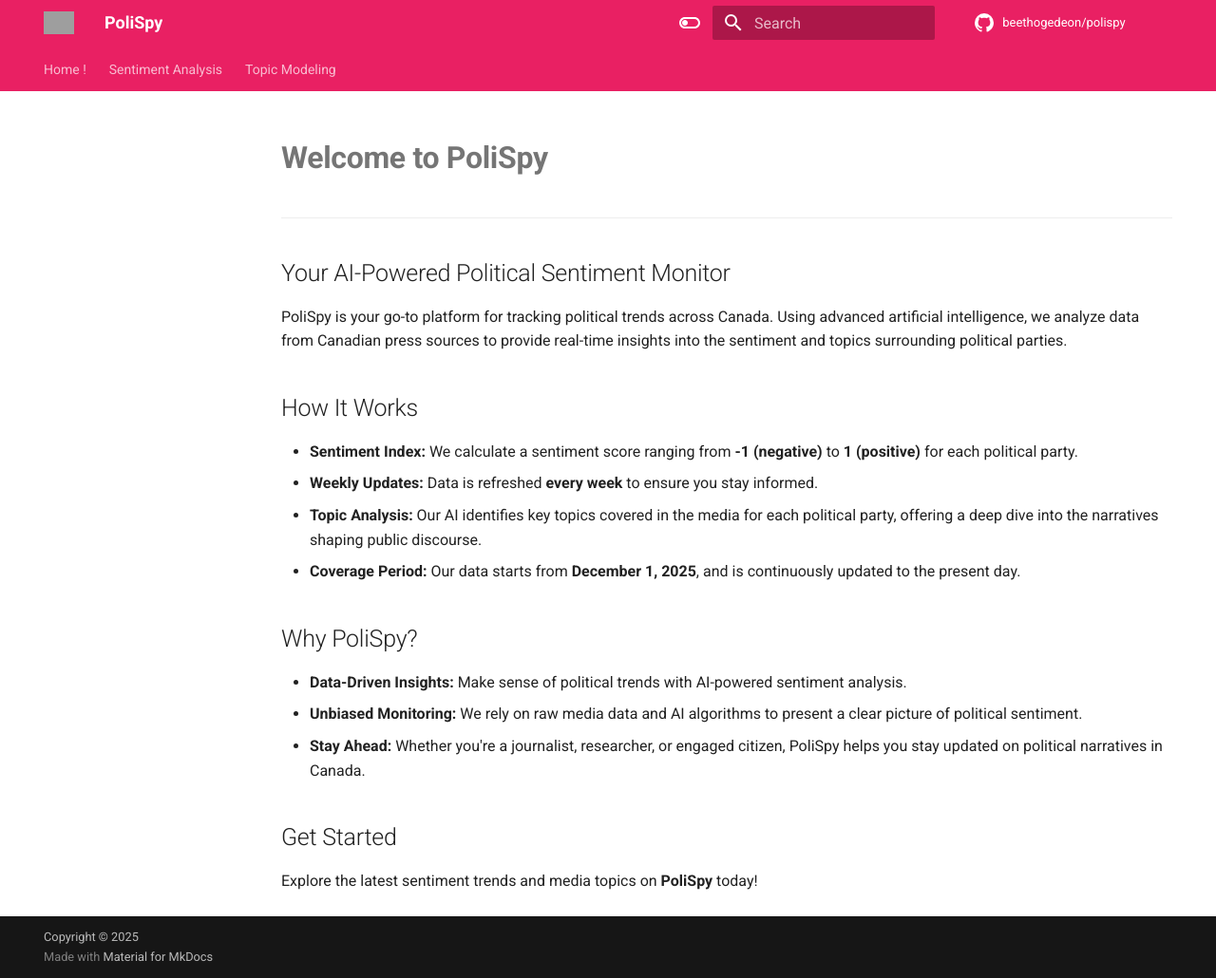
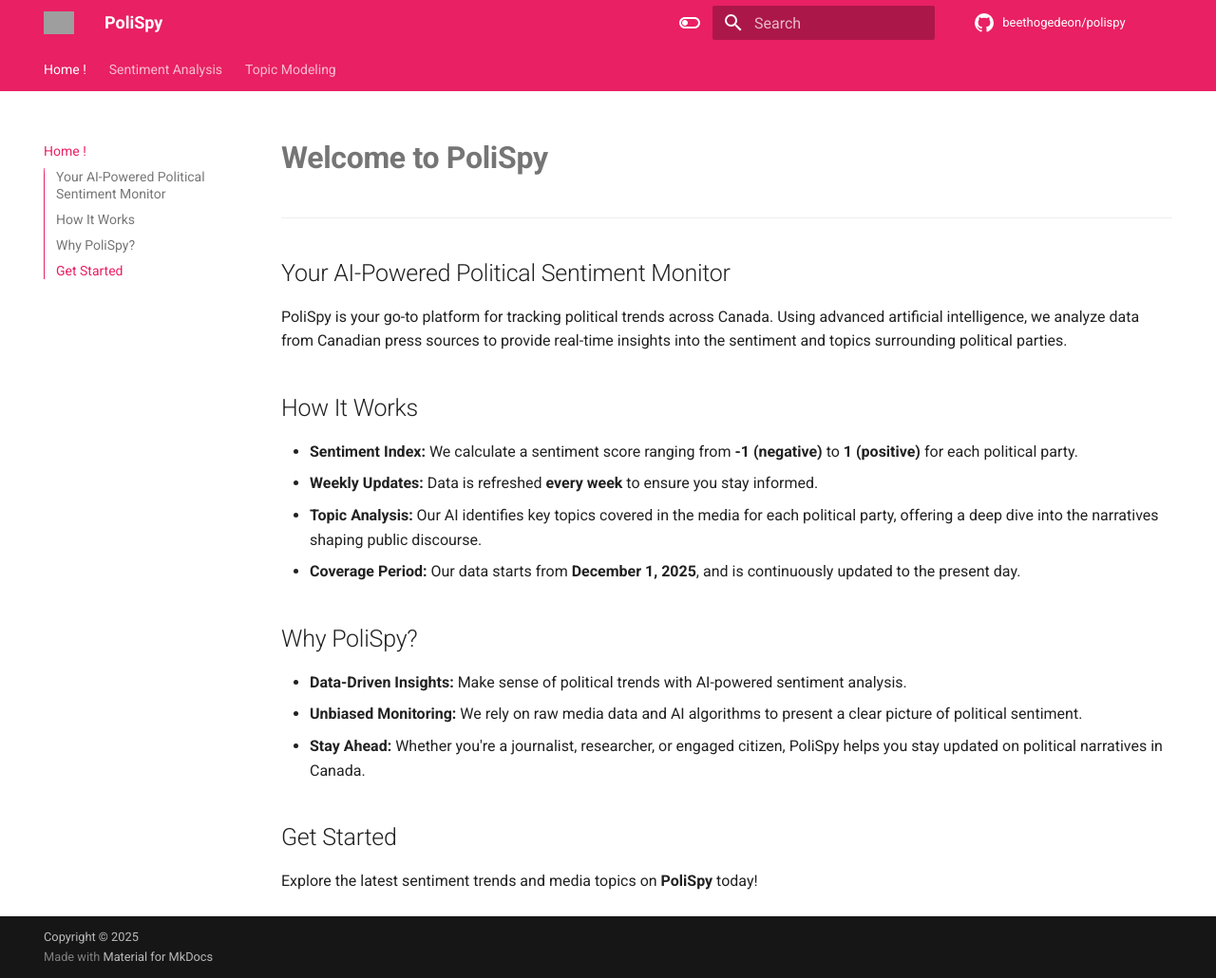
Before and after one commit to beethogedeon/PoliSpy, an MkDocs documentation site: the page built from dashboard/web/index.md, in a window 1280 px wide and 1030 px high. Shown: the whole window at 95% size. Built offline with MkDocs 1.6.1 and Material for MkDocs 9.7.7, drawn with Linux system fonts in a browser that asks for light colours; comment, search, counter and statistics services are not loaded; part of the change alters nothing that is shown; grey boxes are pictures that could not be loaded.

```diff
--- a/mkdocs.yml
+++ b/mkdocs.yml
@@ -3,11 +3,11 @@ site_description: "Monitoring and analyzing political speeches"
 site_author: 'firminayivodji'
 copyright: "Copyright &copy; 2025"
 
-docs_dir: dashboard/
+docs_dir: dashboard/web/
 
 repo_name: beethogedeon/polispy
 repo_url: https://github.com/beethogedeon/polispy
-edit_uri: tree/mkdocs/docs # Uncomment to define a different URI/URL for the "edit" option
+edit_uri: tree/main/dashboard/web # Uncomment to define a different URI/URL for the "edit" option
 
 nav:
   - Home !: index.md
```
